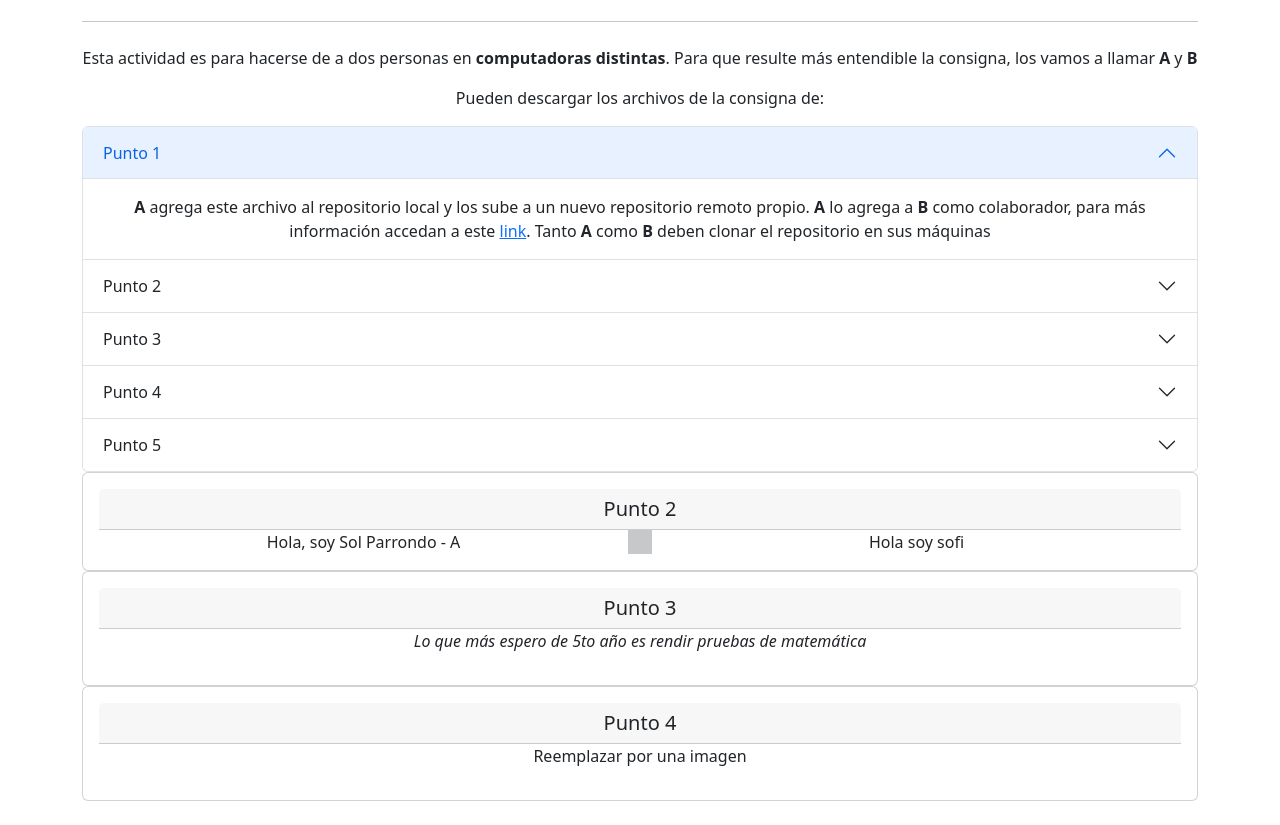
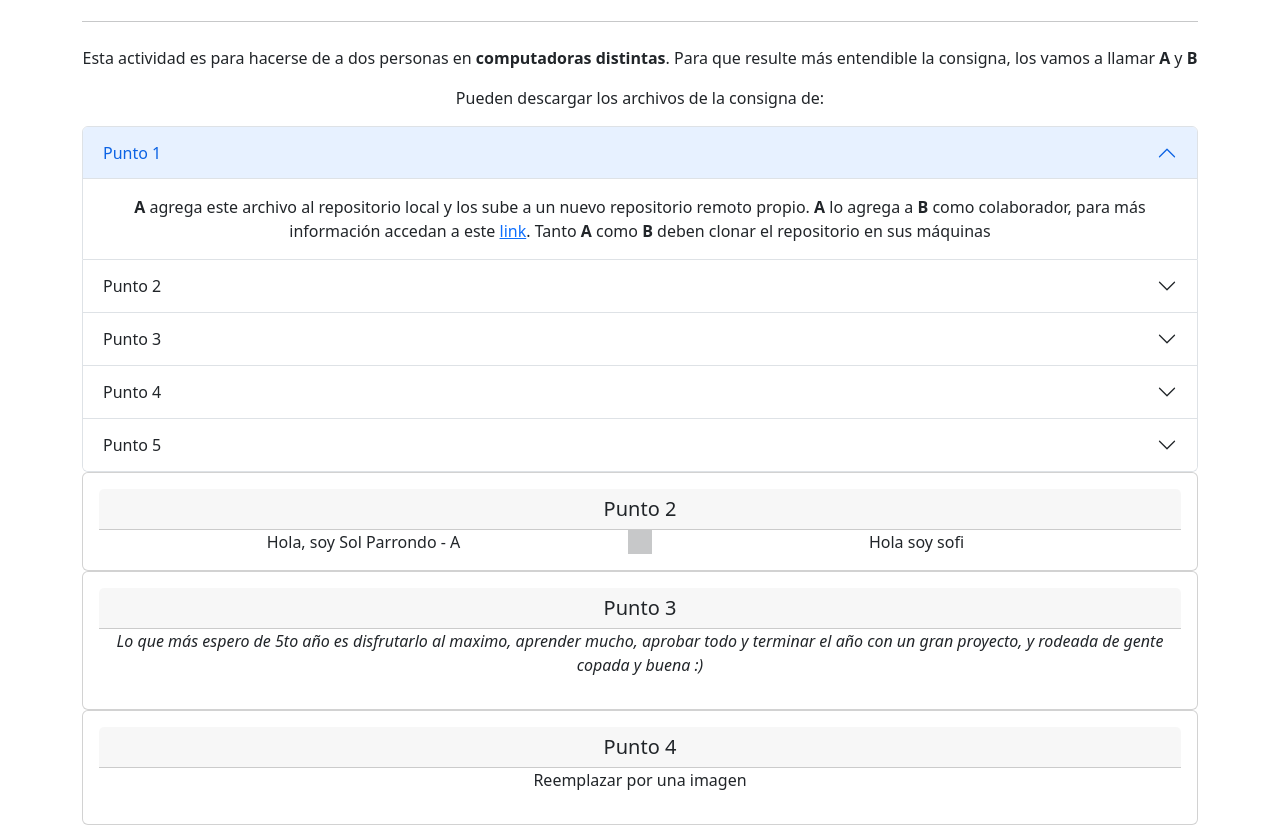
Before and after one commit to solparrondo/ejercicio1-github, a plain HTML site: page index.html in a window 1280 px wide. Shown: the part 108-933 px from the top of the page. Before the commit the page ends 909 px from the top, so only its background shows below. Drawn offline with nearby package versions, Linux system fonts and the light colour scheme.

Commit message:
added punto 3 A

```diff
--- a/index.html
+++ b/index.html
@@ -97,7 +97,7 @@
       <div class="card">
             <div class="card-body">
             <h5 class="card-header">Punto 3</h5>
-            <p><i>Lo que más espero de 5to año es rendir pruebas de matemática</i></p>
+            <p><i>Lo que más espero de 5to año es disfrutarlo al maximo, aprender mucho, aprobar todo y terminar el año con un gran proyecto, y rodeada de gente copada y buena :)</i></p>
             </div>
       </div>
       <div class="card">
```
